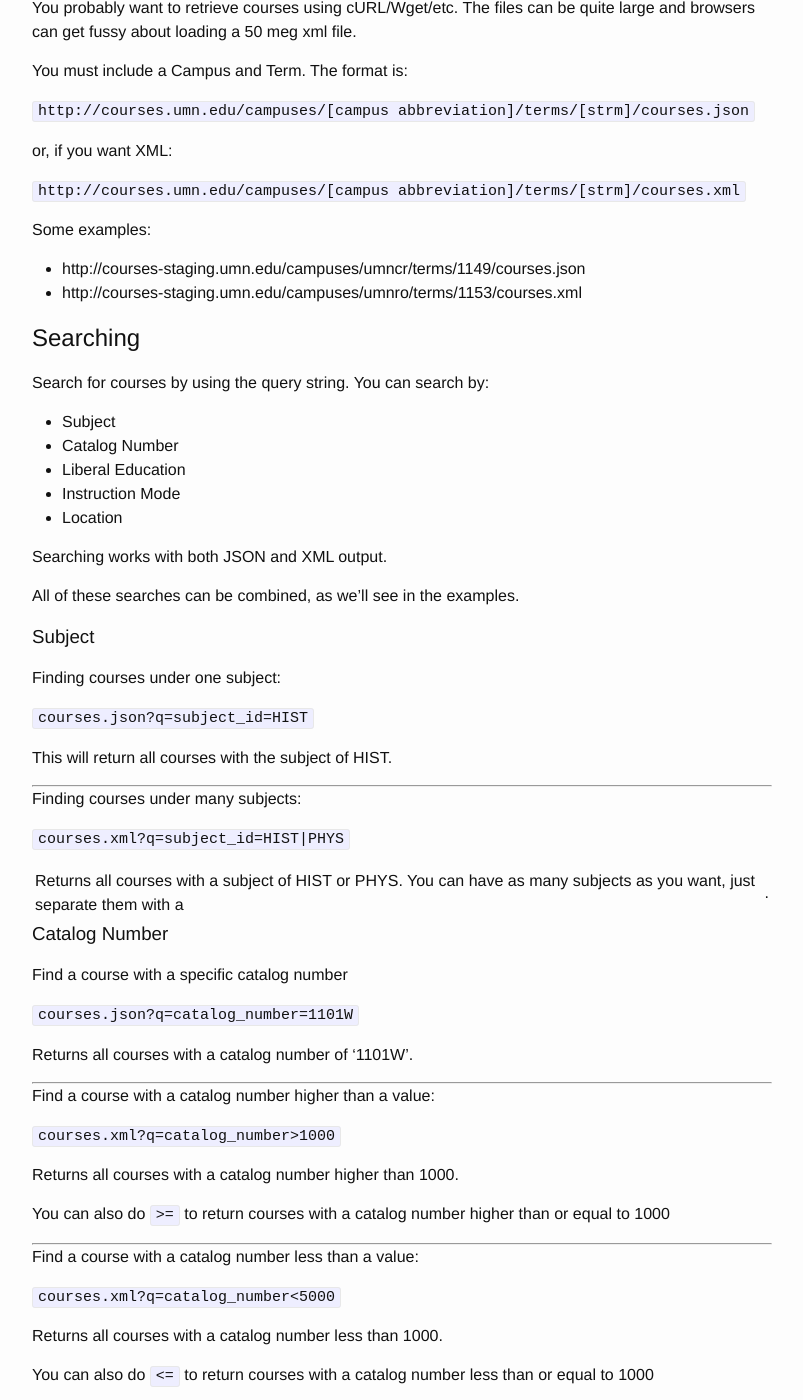
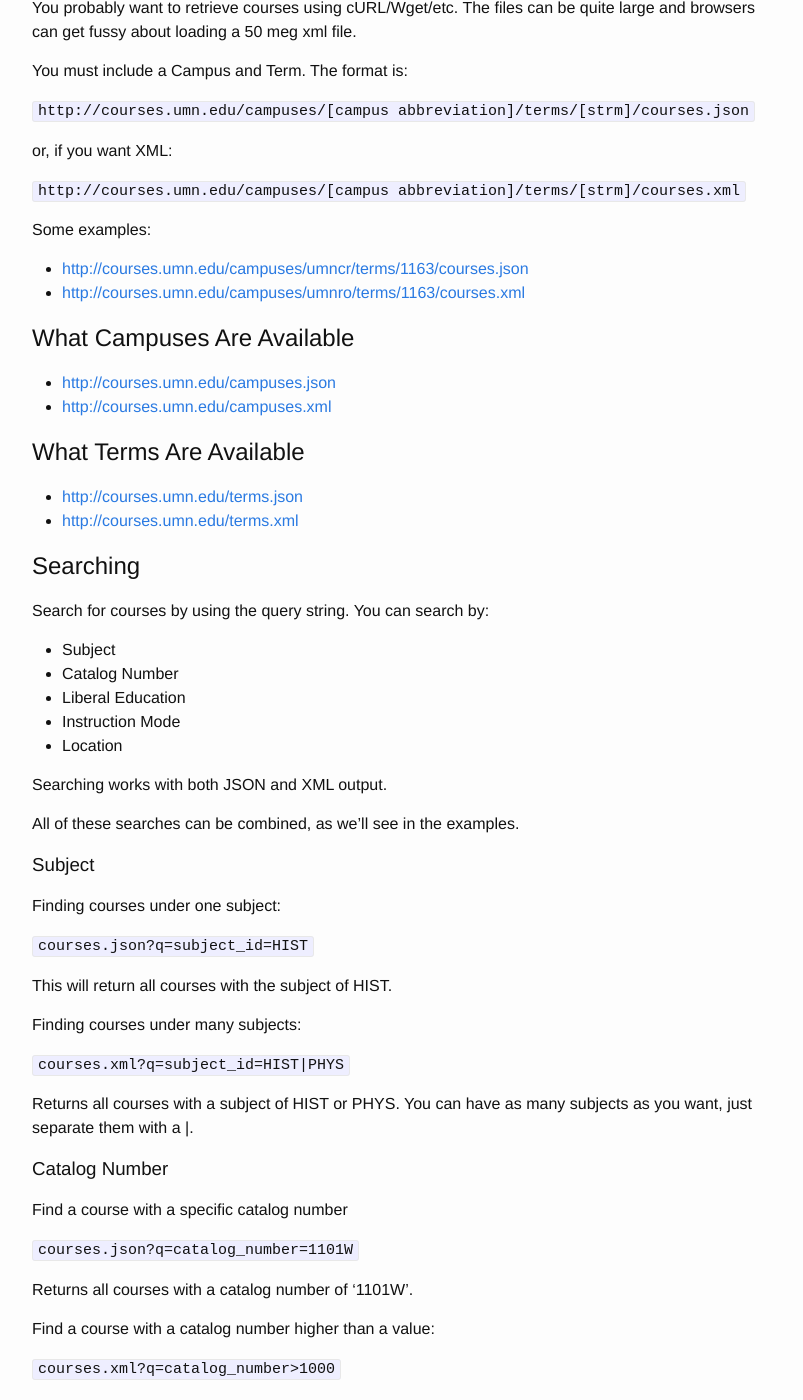
Before and after one commit to umn-asr/courses, a Jekyll site: the page built from index.md, in a window 1280 px wide and 1400 px high, scrolled down 336 px. Shown: the whole window, without its empty margins (238-1041 px from the left). Built offline with Jekyll 4.4.1, drawn with Linux system fonts in a browser that asks for light colours; some of the changed text lies outside the part shown.

Commit message:
Formatting updates

```diff
--- a/index.md
+++ b/index.md
@@ -23,8 +23,18 @@ or, if you want XML:
 
 Some examples:
 
-- http://courses-staging.umn.edu/campuses/umncr/terms/1149/courses.json
-- http://courses-staging.umn.edu/campuses/umnro/terms/1153/courses.xml
+- [http://courses.umn.edu/campuses/umncr/terms/1163/courses.json](http://courses.umn.edu/campuses/umncr/terms/1163/courses.json)
+- [http://courses.umn.edu/campuses/umnro/terms/1163/courses.xml](http://courses.umn.edu/campuses/umnro/terms/1163/courses.xml)
+
+## What Campuses Are Available
+
+- [http://courses.umn.edu/campuses.json](http://courses.umn.edu/campuses.json)
+- [http://courses.umn.edu/campuses.xml](http://courses.umn.edu/campuses.xml)
+
+## What Terms Are Available
+
+- [http://courses.umn.edu/terms.json](http://courses.umn.edu/terms.json)
+- [http://courses.umn.edu/terms.xml](http://courses.umn.edu/terms.xml)
 
 ## Searching
 
@@ -42,31 +52,27 @@ All of these searches can be combined, as we'll see in the examples.
 
 ### Subject
 
-Finding courses under one subject:
+#### Finding courses under one subject:
 
 `courses.json?q=subject_id=HIST`
 
 This will return all courses with the subject of HIST.
 
-----
-
-Finding courses under many subjects:
+#### Finding courses under many subjects:
 
 `courses.xml?q=subject_id=HIST|PHYS`
 
-Returns all courses with a subject of HIST or PHYS. You can have as many subjects as you want, just separate them with a |.
+Returns all courses with a subject of HIST or PHYS. You can have as many subjects as you want, just separate them with a \|.
 
 ### Catalog Number
 
-Find a course with a specific catalog number
+#### Find a course with a specific catalog number
 
 `courses.json?q=catalog_number=1101W`
 
 Returns all courses with a catalog number of '1101W'.
 
-----
-
-Find a course with a catalog number higher than a value:
+#### Find a course with a catalog number higher than a value:
 
 `courses.xml?q=catalog_number>1000`
 
@@ -74,9 +80,7 @@ Returns all courses with a catalog number higher than 1000.
 
 You can also do `>=` to return courses with a catalog number higher than or equal to 1000
 
-----
-
-Find a course with a catalog number less than a value:
+#### Find a course with a catalog number less than a value:
 
 `courses.xml?q=catalog_number<5000`
 
@@ -84,9 +88,7 @@ Returns all courses with a catalog number less than 1000.
 
 You can also do `<=` to return courses with a catalog number less than or equal to 1000
 
----
-
-Find courses with a catalog number in a range of values:
+#### Find courses with a catalog number in a range of values:
 
 `courses.xml?q=catalog_number>=1000,catalog_number<5000`
 
@@ -134,13 +136,11 @@ You can search using any of these Instruction Mode abbreviations:
 - CO: Completely Online
 - PR: Primarily Online
 
-Get courses that are Partially Online
+#### Get courses that are Partially Online
 
 `courses.json?q=instruction_mode_id=PA`
 
-----
-
-Get courses that are Partially Online or Primarily Online
+#### Get courses that are Partially Online or Primarily Online
 
 `courses.xml?q=instruction_mode_id=PA|PR`
 
```
Also changed, not shown: other parts of index.md (+6 -6 lines).
